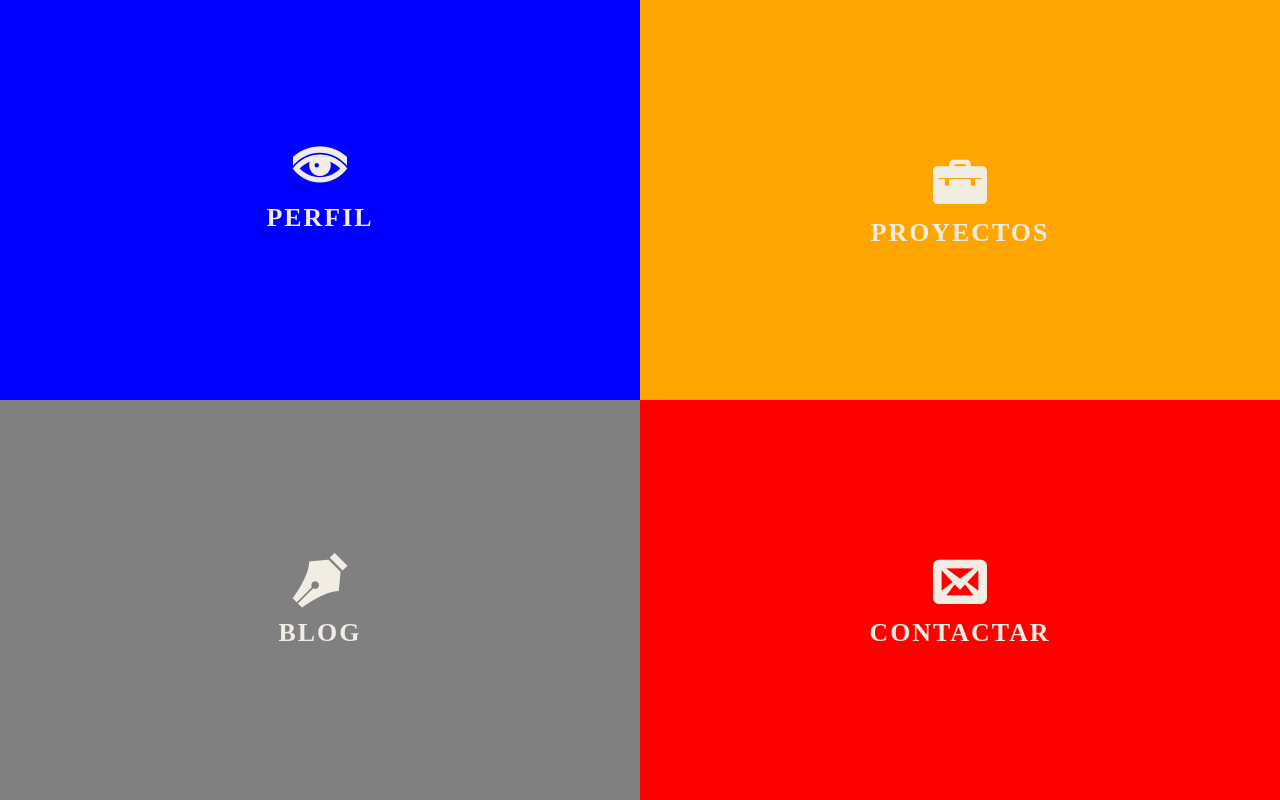
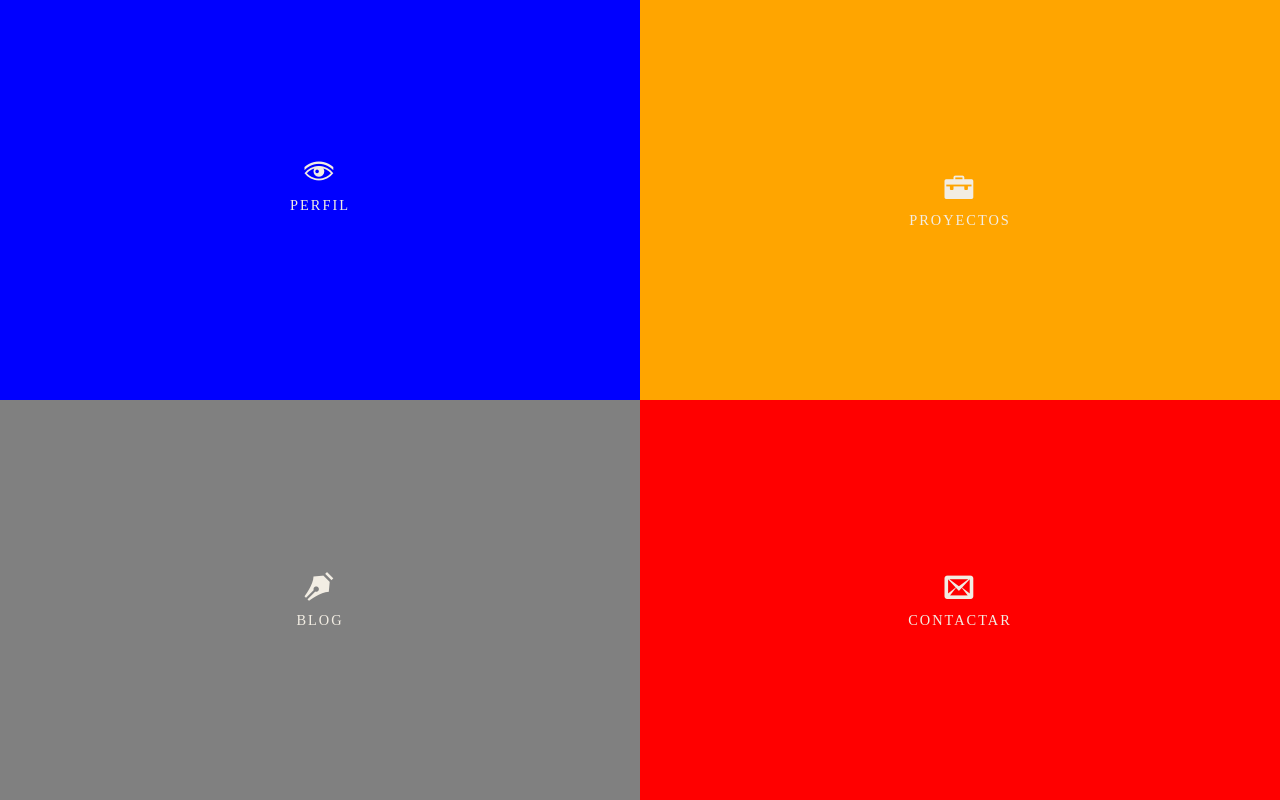
Before and after one commit to estebanrfp/myp-layout, a plain HTML site: page index.html in a window 1280 px wide. Drawn offline with nearby package versions, Linux system fonts and the light colour scheme.

Commit message:
cambiamos el tamaño de fuente de las cajas de texto iniciales

```diff
--- a/css/styles.css
+++ b/css/styles.css
@@ -117,9 +117,9 @@ a:hover {
 	margin: 0;
 	padding: 20px;
 	width: 100%;
-	font-size: 1.8em;
+	font-size: 1em;
 	letter-spacing: 2px;
-	font-weight: 700;
+	font-weight: 400;
 	text-transform: uppercase;
 }
 
```
